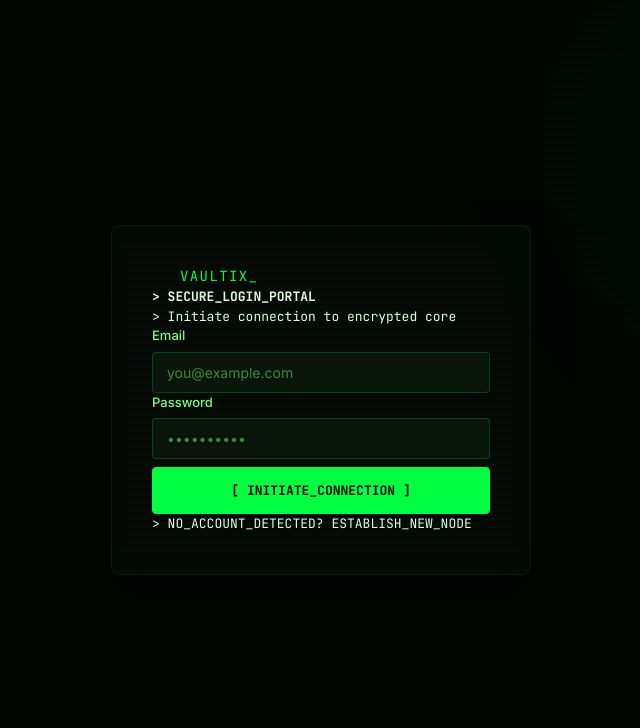
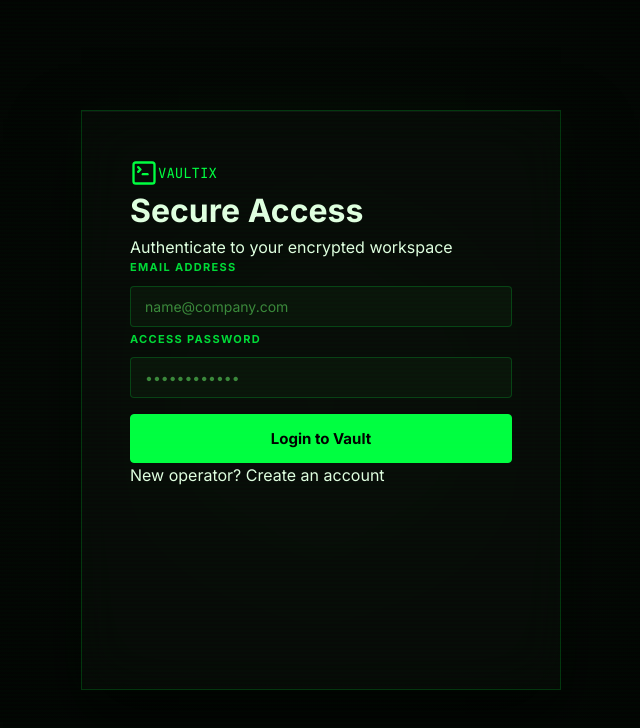
Before and after one commit to nexusteamcore-netizen/vault, a Next.js app: page /login in a window 1280 px wide. Shown: the top 728 px of the page, without its empty margins (319-959 px from the left). Built offline with nearby package versions, Linux system fonts and the light colour scheme.

Commit message:
style: fix auth card compression and standardize fixed dimensions

```diff
--- a/app/globals.css
+++ b/app/globals.css
@@ -1576,36 +1576,62 @@ tr:hover td {
   display: flex;
   align-items: center;
   justify-content: center;
-  padding: 24px;
+  padding: 40px;
+  background: radial-gradient(circle at 50% 50%, #080c08 0%, #000000 100%);
   position: relative;
   overflow: hidden;
 }
 
-.auth-orb {
-  position: absolute;
-  border-radius: 50%;
-  filter: blur(100px);
-  pointer-events: none;
-  width: 500px;
-  height: 500px;
-  background: radial-gradient(circle, rgba(0, 255, 65, 0.08) 0%, transparent 70%);
-  top: -100px;
-  right: -100px;
-}
-
 .auth-box {
   width: 100%;
-  max-width: 420px;
+  max-width: 480px;
+  min-height: 580px; /* Fixed height for stability */
+  display: flex;
+  flex-direction: column;
   background: rgba(10, 15, 10, 0.4);
-  backdrop-filter: blur(16px);
-  /* ─── Vault Unified Workspace (Advanced OLED) ───────────── */
-  border: 1px solid rgba(0, 255, 65, 0.08);
-  border-radius: var(--radius-xl);
-  padding: 40px;
-  box-shadow: 0 20px 40px rgba(0, 0, 0, 0.5), inset 0 1px 0 rgba(255, 255, 255, 0.02);
-  animation: fadeUp 0.5s ease;
+  backdrop-filter: blur(24px);
+  border: 1px solid rgba(0, 255, 65, 0.15);
+  border-radius: var(--radius-2xl);
+  padding: 48px; /* Balanced padding */
+  box-shadow: 0 32px 64px rgba(0, 0, 0, 0.8),
+              inset 0 1px 0 rgba(255, 255, 255, 0.04),
+              0 0 40px rgba(0, 255, 65, 0.03);
+  animation: fadeUp 0.7s cubic-bezier(0.16, 1, 0.3, 1);
   position: relative;
-  z-index: 1;
+  z-index: 10;
+}
+
+.input-group {
+  display: flex;
+  flex-direction: column;
+  gap: 10px; /* Space between label and input */
+  margin-bottom: 4px;
+}
+
+.input-label {
+  font-size: 11px;
+  text-transform: uppercase;
+  letter-spacing: 0.12em;
+  font-weight: 700;
+  color: var(--green);
+  opacity: 0.85;
+}
+
+/* Subtle aliveness */
+.auth-box::after {
+  content: "";
+  position: absolute;
+  inset: -1px;
+  border: 1px solid rgba(0, 255, 65, 0.3);
+  border-radius: inherit;
+  opacity: 0.1;
+  pointer-events: none;
+  animation: breathingGlow 4s ease-in-out infinite;
+}
+
+@keyframes breathingGlow {
+  0%, 100% { opacity: 0.05; }
+  50% { opacity: 0.15; }
 }
 
 /* ─── Vault Unified Workspace (Advanced OLED) ───────────── */
--- a/app/login/page.tsx
+++ b/app/login/page.tsx
@@ -33,29 +33,30 @@ export default function LoginPage() {
 
   return (
     <div className="auth-page">
-      <div className="auth-orb" />
       <div className="auth-box">
         <div className="auth-logo boot-text">
-          <TerminalSquare size={20} className="blink" />
-          <span style={{ marginLeft: 8, letterSpacing: '0.1em' }}>VAULTIX_</span>
+          <TerminalSquare size={28} className="text-green" />
+          <span className="brand-text">VAULTIX</span>
         </div>
-        <h1 className="auth-title mono">{'>'} SECURE_LOGIN_PORTAL</h1>
-        <p className="auth-subtitle mono">{'>'} Initiate connection to encrypted core</p>
+        <h1 className="auth-title">Secure Access</h1>
+        <p className="auth-subtitle">Authenticate to your encrypted workspace</p>
+
         {error && <div className="auth-error">{error}</div>}
+
         <form className="auth-form" onSubmit={handleSubmit}>
           <div className="input-group">
-            <label className="input-label" htmlFor="email">Email</label>
-            <input id="email" type="email" className="input" placeholder="you@example.com" value={email} onChange={e => setEmail(e.target.value)} required />
+            <label className="input-label" htmlFor="email">Email Address</label>
+            <input id="email" type="email" className="input" placeholder="name@company.com" value={email} onChange={e => setEmail(e.target.value)} required />
           </div>
           <div className="input-group">
-            <label className="input-label" htmlFor="password">Password</label>
-            <input id="password" type="password" className="input" placeholder="••••••••••" value={password} onChange={e => setPassword(e.target.value)} required />
+            <label className="input-label" htmlFor="password">Access Password</label>
+            <input id="password" type="password" className="input" placeholder="••••••••••••" value={password} onChange={e => setPassword(e.target.value)} required />
           </div>
-          <button type="submit" className="btn btn-primary btn-lg mono" disabled={loading} style={{ width: '100%', justifyContent: 'center', marginTop: 8 }}>
-            {loading ? <><span className="spinner" />DECRYPTING_HANDSHAKE...</> : '[ INITIATE_CONNECTION ]'}
+          <button type="submit" className="btn btn-primary btn-lg" disabled={loading} style={{ width: '100%', justifyContent: 'center', marginTop: 12 }}>
+            {loading ? <><span className="spinner" /> Authenticating...</> : 'Login to Vault'}
           </button>
         </form>
-        <p className="auth-switch mono">{'>'} NO_ACCOUNT_DETECTED? <Link href="/register">ESTABLISH_NEW_NODE</Link></p>
+        <p className="auth-switch">New operator? <Link href="/register">Create an account</Link></p>
       </div>
     </div>
   )
```
Also changed, not shown: app/(dashboard)/layout.tsx (+12 -3 lines), app/register/page.tsx (+15 -14 lines), proxy.ts (+13 -0 lines).
